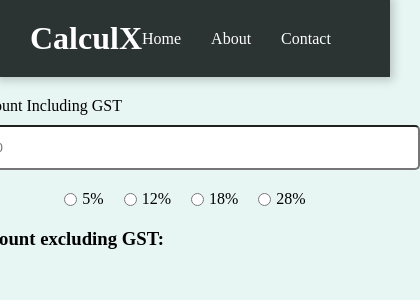
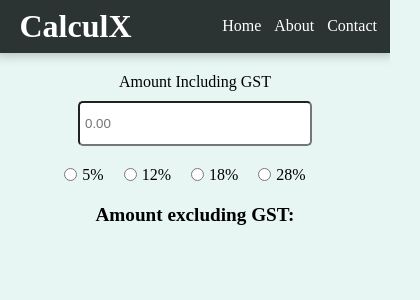
Before and after one commit to iAnishVijay/calculx, a React (Create React App) app: page / in a window 390 px wide. Shown: the top 300 px of the page, 420 px wide, since content can reach past the window. Built offline with nearby package versions, Linux system fonts and the light colour scheme.

Commit message:
made the app a bit more mobile friendly

```diff
--- a/src/App.css
+++ b/src/App.css
@@ -12,7 +12,7 @@ body {
     margin-bottom: 20px;
     background-color: #2C3333;
     color: white;
-    padding: 20px 30px 20px 30px;
+    padding: 20px 30px;
     /* shadow code below is not mine...idk how it works */
     -webkit-box-shadow: 0px 0px 9px 3px rgba(41, 41, 41, .25);
     -moz-box-shadow: 0px 0px 9px 3px rgba(41, 41, 41, .25);
@@ -39,7 +39,7 @@ body {
 }
 
 .calculator {
-    display: grid;
+    flex-direction: column;
     justify-content: center;
 }
 
@@ -51,10 +51,31 @@ body {
     text-indent: 5px;
 }
 
+@media (max-width: 675px) {
+    .input-field{
+        width: 60%;
+    }
+    .gst-buttons {
+        width: 60%;
+    }
+    .header {
+        padding: 2% 5%;
+    }
+    .header--menus li {
+        margin-right: 10%;
+    }
+}
+
 .gst-buttons {
     margin: 20px 0 20px 0;
 }
 
 .gst-buttons label {
+    font-size: 1rem;
     margin: 0 20px 0 5px;
 }
+
+.gst-result {
+    font-size: 1.2rem;
+    font-weight: 600;
+}
--- a/src/components/Main.jsx
+++ b/src/components/Main.jsx
@@ -32,7 +32,7 @@ export default function Main() {
         setResult(truncToTwo(gstExclusivePrice, 2));
     }, [inputs.price, inputs.gstRate]);
     return (
-        <main className="calculator">
+        <main className="calculator flex-center">
             <InputField
                 name="price"
                 labelText="Amount Including GST"
@@ -41,7 +41,7 @@ export default function Main() {
             <div className="gst-buttons flex-center">
                 {gstButtons}
             </div>
-            <h3>Amount excluding GST: {inputs.gstRate && result}</h3>
+            <p className="gst-result">Amount excluding GST: {inputs.gstRate && result}</p>
         </main>
     )
 }
```
